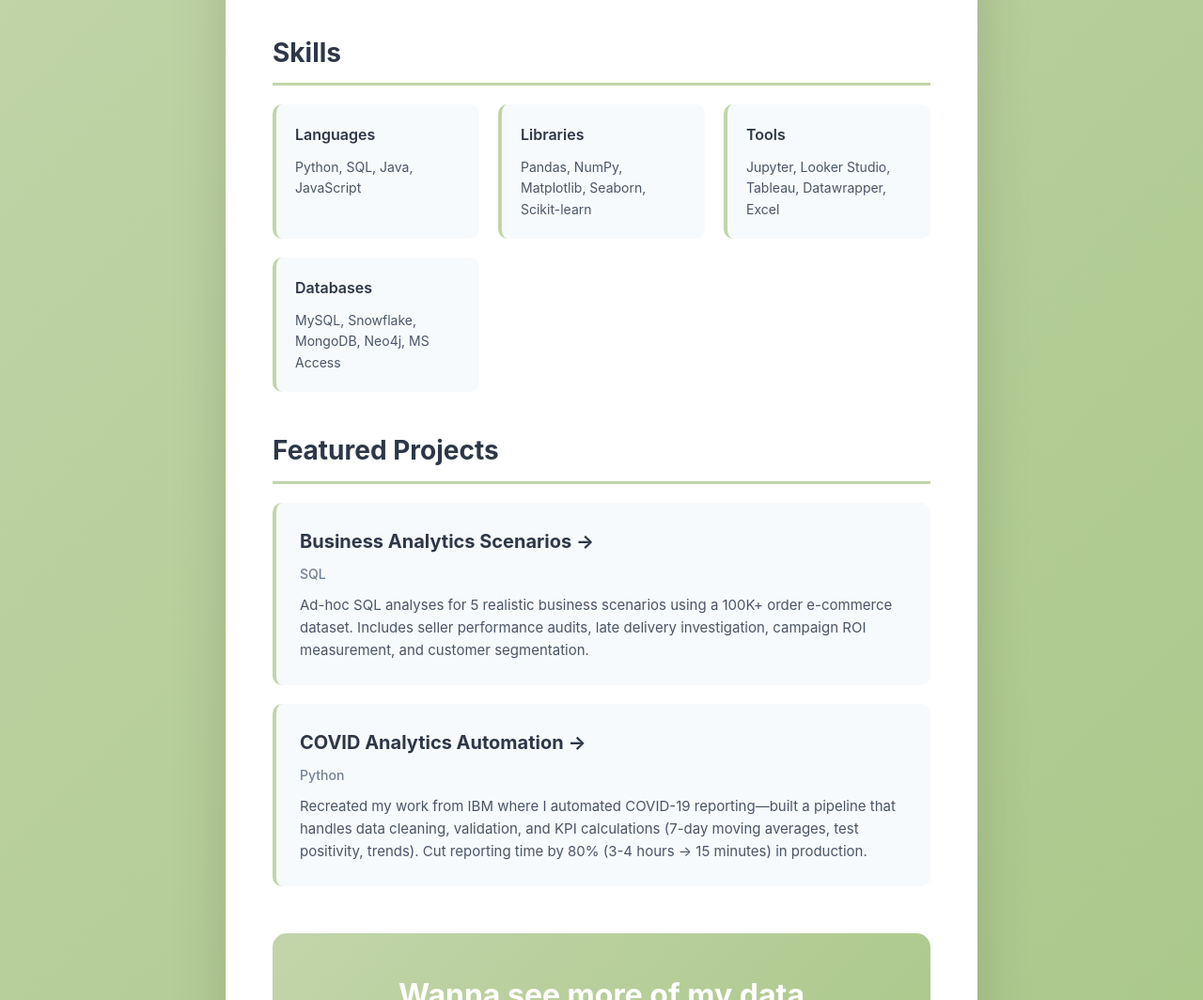
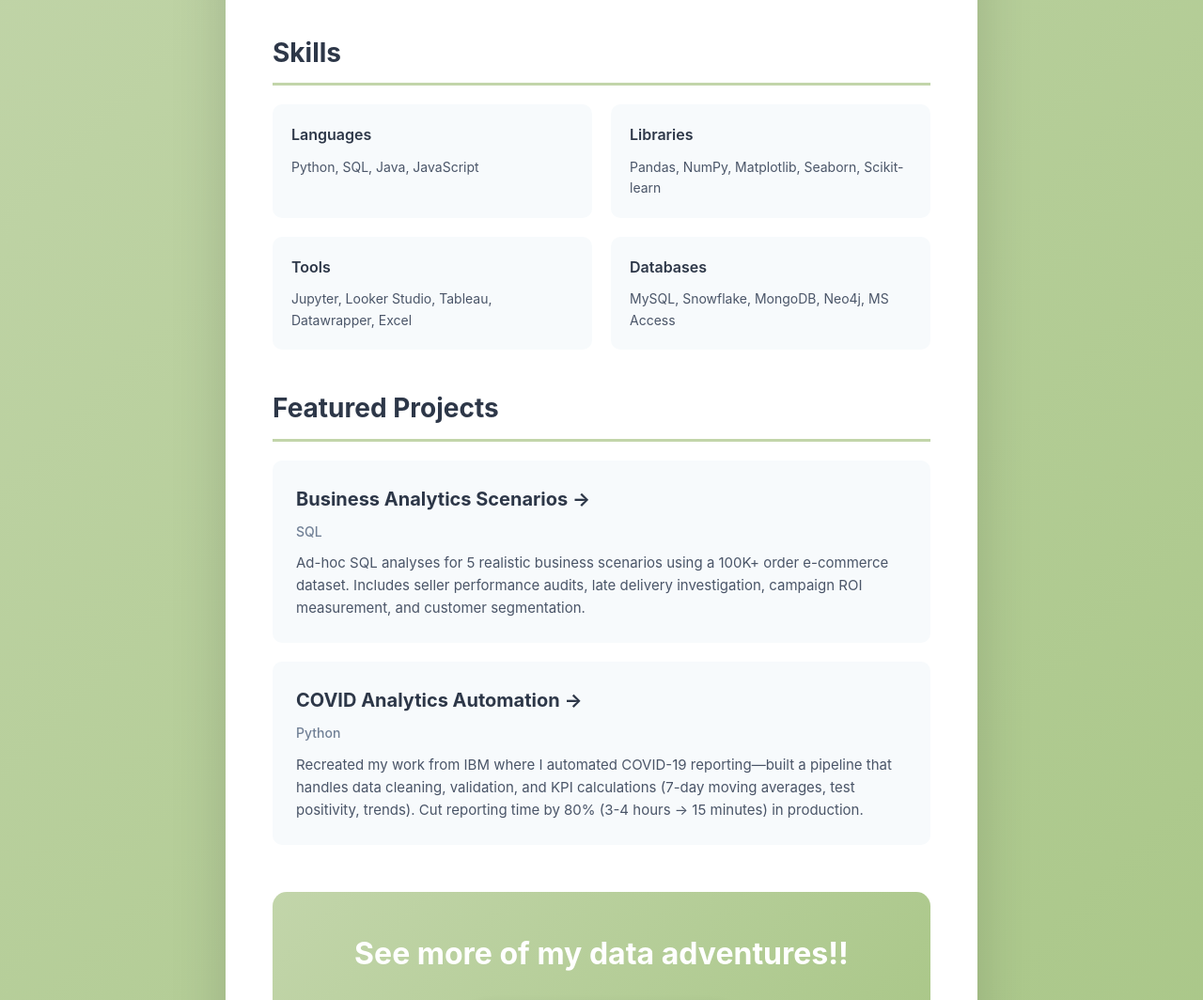
Before and after one commit to chia-chang/chia-chang.github.io, a plain HTML site: page index.html in a window 1280 px wide. Shown: the part 311-1375 px from the top of the page at 94% size. Drawn offline with Linux system fonts and the light colour scheme.

Commit message:
Modify skills grid layout and update CTA heading

```diff
--- a/index.html
+++ b/index.html
@@ -79,7 +79,7 @@
 
     .skills-grid {
         display: grid;
-        grid-template-columns: repeat(auto-fit, minmax(200px, 1fr));
+        grid-template-columns: repeat(2, 1fr);
         gap: 20px;
         margin-bottom: 30px;
     }
@@ -88,7 +88,6 @@
         background: #f7fafc;
         padding: 20px;
         border-radius: 10px;
-        border-left: 4px solid #C2D5AA;
     }
 
     .skill-category h3 {
@@ -109,7 +108,6 @@
         padding: 25px;
         border-radius: 10px;
         margin-bottom: 20px;
-        border-left: 4px solid #C2D5AA;
     }
 
     .project h3 a {
@@ -209,6 +207,10 @@
         .cta-section h2 {
             font-size: 24px;
         }
+
+        .skills-grid {
+            grid-template-columns: 1fr;
+        }
     }
 </style>
 
@@ -267,7 +269,7 @@
     </div>
 
     <div class="cta-section">
-        <h2>Wanna see more of my data adventures?</h2>
+        <h2>See more of my data adventures!!</h2>
         <a href="https://github.com/chia-chang" class="github-btn" target="_blank">
             <svg width="24" height="24" viewBox="0 0 24 24" fill="currentColor">
                 <path d="M12 0c-6.626 0-12 5.373-12 12 0 5.302 3.438 9.8 8.207 11.387.599.111.793-.261.793-.577v-2.234c-3.338.726-4.033-1.416-4.033-1.416-.546-1.387-1.333-1.756-1.333-1.756-1.089-.745.083-.729.083-.729 1.205.084 1.839 1.237 1.839 1.237 1.07 1.834 2.807 1.304 3.492.997.107-.775.418-1.305.762-1.604-2.665-.305-5.467-1.334-5.467-5.931 0-1.311.469-2.381 1.236-3.221-.124-.303-.535-1.524.117-3.176 0 0 1.008-.322 3.301 1.23.957-.266 1.983-.399 3.003-.404 1.02.005 2.047.138 3.006.404 2.291-1.552 3.297-1.23 3.297-1.23.653 1.653.242 2.874.118 3.176.77.84 1.235 1.911 1.235 3.221 0 4.609-2.807 5.624-5.479 5.921.43.372.823 1.102.823 2.222v3.293c0 .319.192.694.801.576 4.765-1.589 8.199-6.086 8.199-11.386 0-6.627-5.373-12-12-12z"/>
```
